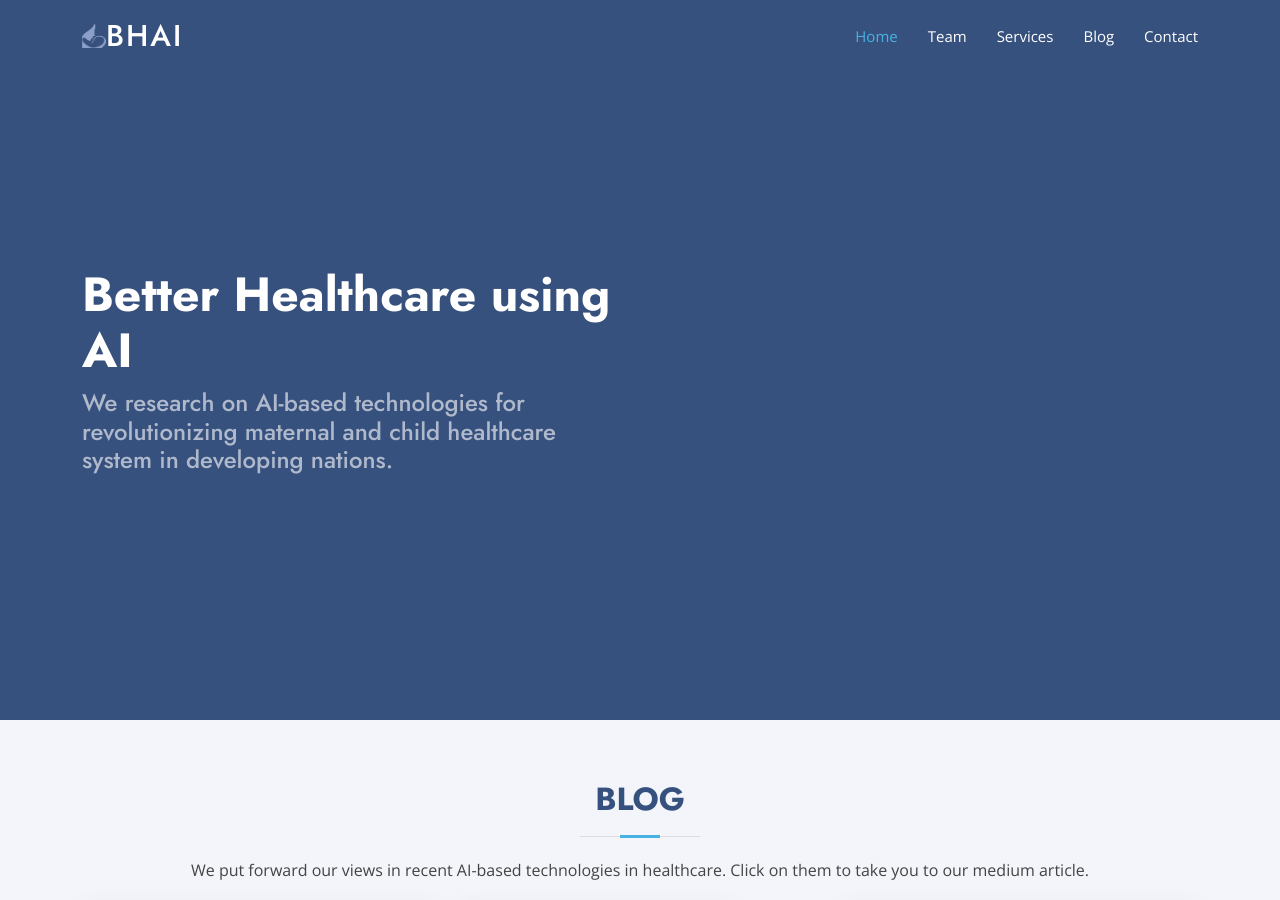
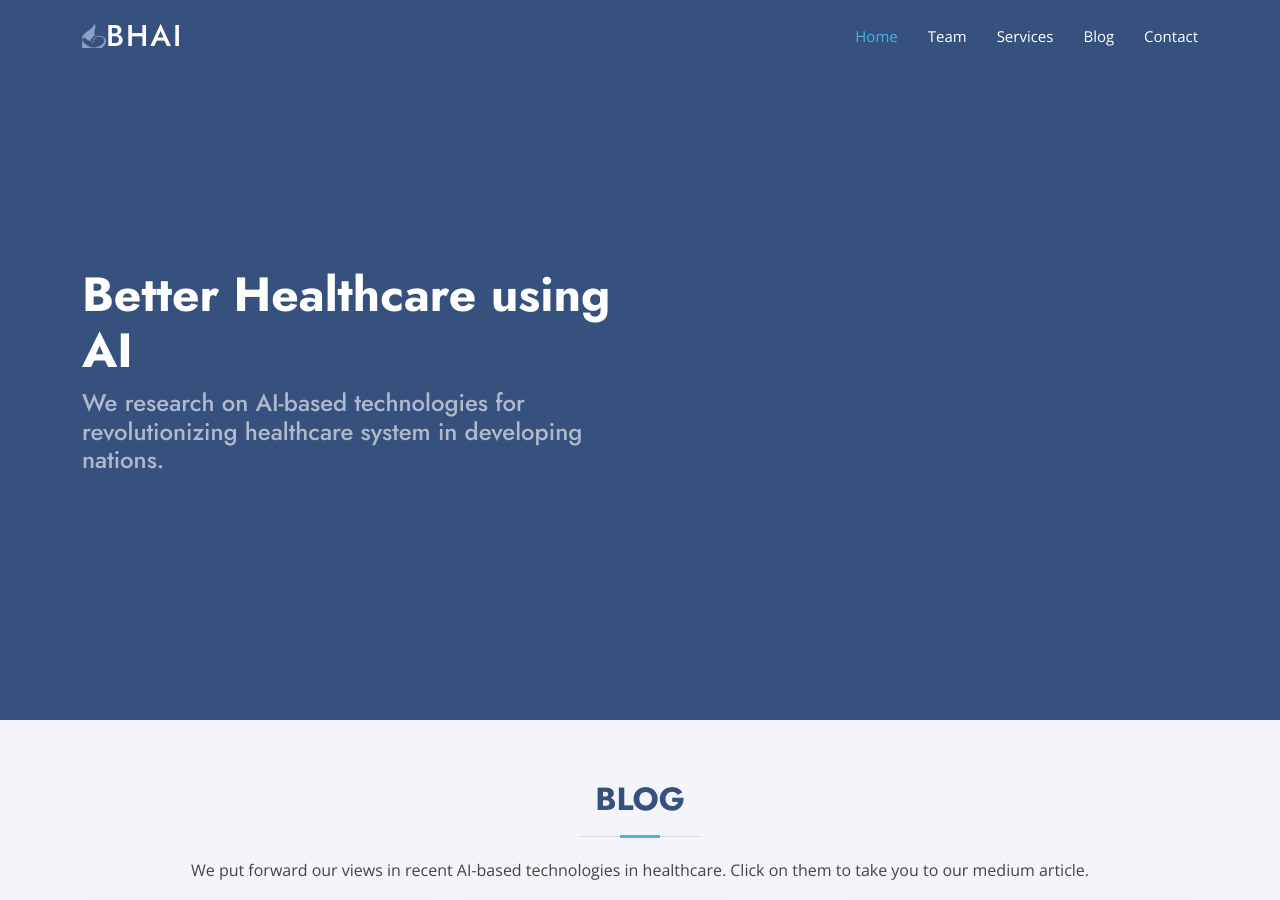
Before and after one commit to betterhealthusingAI/betterhealthusingAI.github.io, a Jekyll site: the page built from index.html, in a window 1280 px wide and 900 px high. Built offline with Jekyll 4.4.1, drawn with Linux system fonts in a browser that asks for light colours.

Commit message:
Update design_one.html

```diff
--- a/_layouts/design_one.html
+++ b/_layouts/design_one.html
@@ -68,7 +68,7 @@
       <div class="row">
         <div class="col-lg-6 d-flex flex-column justify-content-center pt-4 pt-lg-0 order-2 order-lg-1" data-aos="fade-up" data-aos-delay="200">
           <h1>Better Healthcare using AI</h1>
-          <h2>We research on AI-based technologies for revolutionizing maternal and child healthcare system in developing nations. </h2>
+          <h2>We research on AI-based technologies for revolutionizing healthcare system in developing nations. </h2>
           <!-- <h3> <em> Saving billions of babies at a time. </em> </h3> -->
         </div>
         <!-- <div class="col-lg-6 order-1 order-lg-2 hero-img" data-aos="zoom-in" data-aos-delay="200"> -->
```
